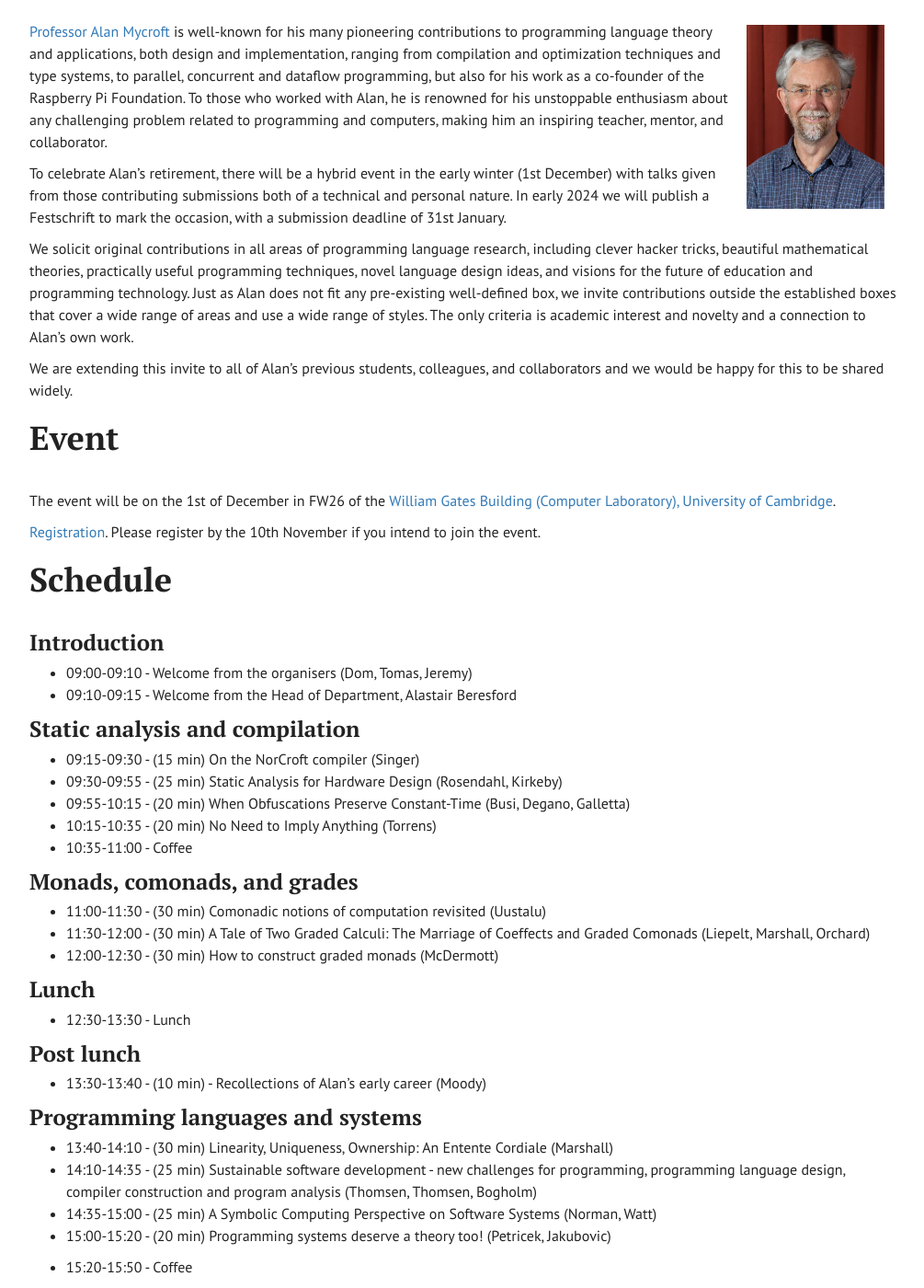
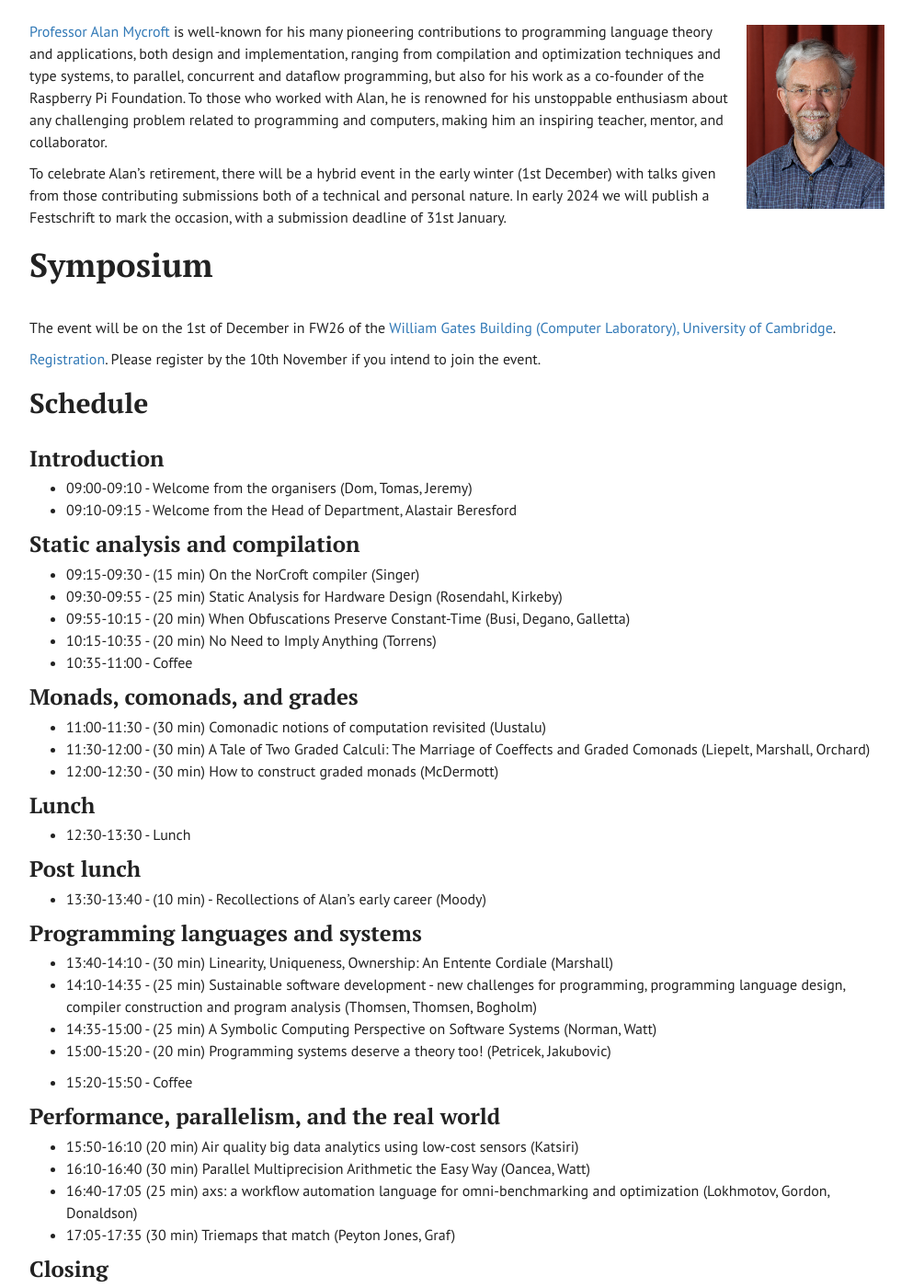
Before and after one commit to dorchard/dorchard.github.io, a Jekyll site: the page built from mycroftfest.md, in a window 1280 px wide and 1400 px high, scrolled down 255 px. Shown: the whole window at 92% size, without its empty margins (233-1238 px from the left). Built offline with Jekyll 4.4.1, drawn with Linux system fonts in a browser that asks for light colours; some of the changed text lies outside the part shown.

Commit message:
Update mycroftfest.md

```diff
--- a/mycroftfest.md
+++ b/mycroftfest.md
@@ -13,21 +13,15 @@ noindex: true
 
 To celebrate Alan's retirement, there will be a hybrid event in the early winter (1st December) with talks given from those contributing submissions both of a technical and personal nature. In early 2024 we will publish a Festschrift to mark the occasion, with a submission deadline of 31st January.
 
-We solicit original contributions in all areas of programming language research, including clever hacker tricks, beautiful mathematical theories, practically useful programming techniques, novel language design ideas, and visions for the future of education and programming technology. Just as Alan does not fit any pre-existing well-defined box, we invite contributions outside the established boxes that cover a wide range of areas and use a wide range of styles. The only criteria is academic interest and novelty and a connection to Alan's own work.
-
-<!-- Furthemore, we would also happily receive talk proposals of a more informal nature, for example, to talk about previous collaborations with Alan or early interactions. -->
-
-We are extending this invite to all of Alan's previous students, colleagues, and collaborators and we would be happy for this to be shared widely.
-
 <!-- More details can be found here: [https://dorchard.github.io/mycroftfest](https://dorchard.github.io/mycroftfest) -->
 
-# Event
+# Symposium
 
 The event will be on the 1st of December in FW26 of the [William Gates Building (Computer Laboratory), University of Cambridge](https://www.google.com/maps/place/Computer+Laboratory/@52.210891,0.0891517,17z/data=!3m1!4b1!4m6!3m5!1s0x47d8774a3f6e55cd:0xabf8227343e684c7!8m2!3d52.210891!4d0.091732!16zL20vMDJtN2xj?entry=ttu).
 
 [Registration](https://docs.google.com/forms/d/e/1FAIpQLScjsZc8PNVVkdjPHyPiLt4d6l3Yj60oQDbZUCklwhPwub7dTA/viewform). Please register by the 10th November if you intend to join the event.
 
-# Schedule
+## Schedule
 
 ### Introduction
 
```
Also changed, not shown: other parts of mycroftfest.md (+6 -0 lines).
